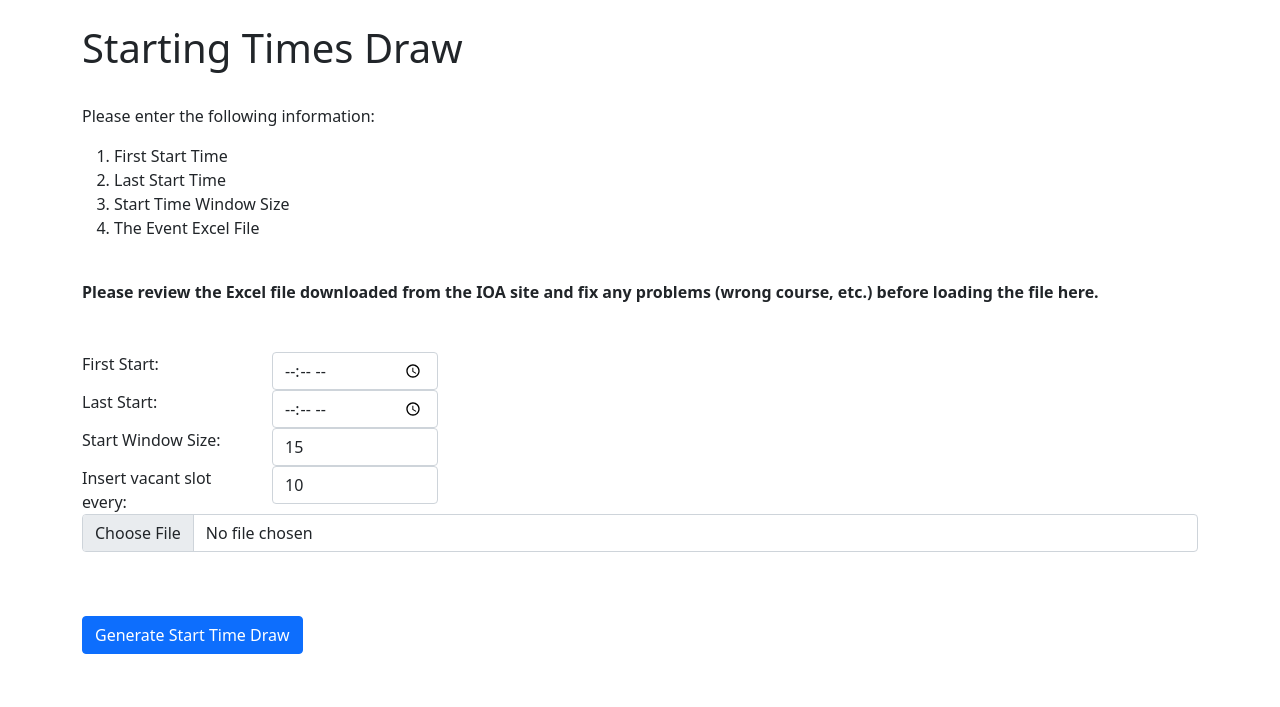
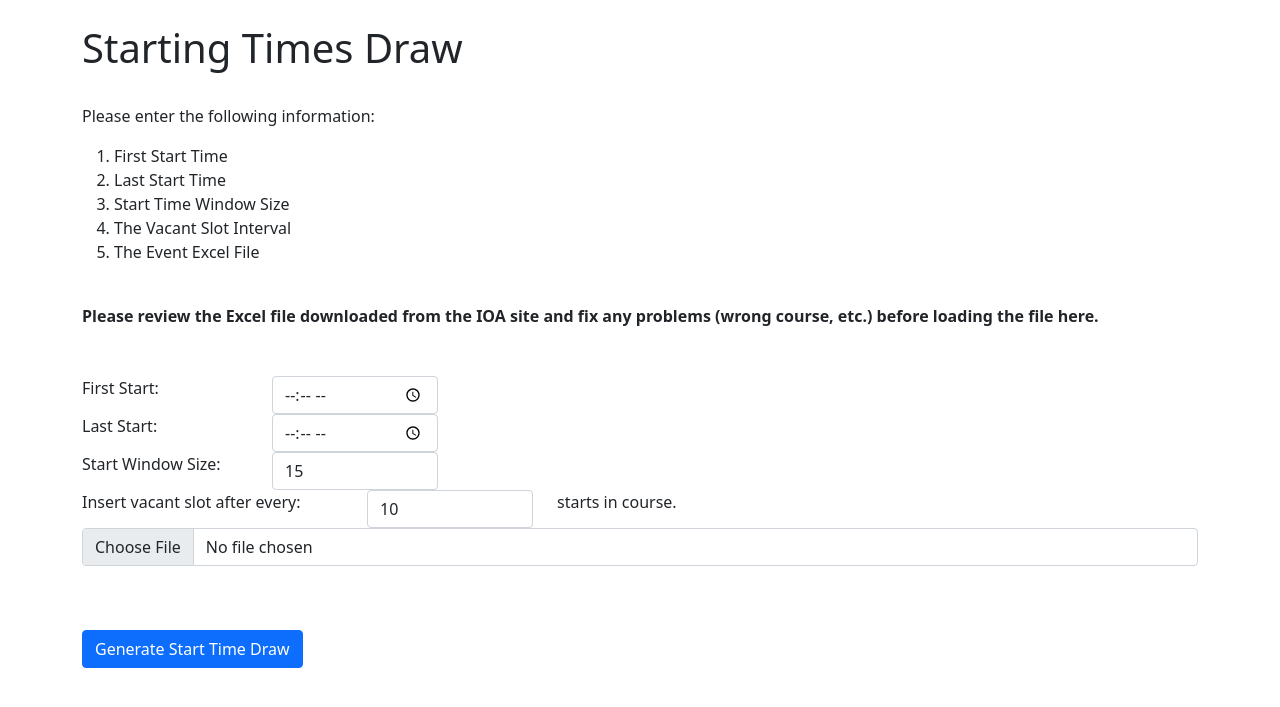
Before and after one commit to dhyvc/Start_Times_Draw, a Flask app: page / in a window 1280 px wide. Shown: the top 707 px of the page. Run offline with Flask 2, Linux system fonts and the light colour scheme.

Commit message:
Modified HTML file - added vacant slot support.

```diff
--- a/templates/start_draw.html
+++ b/templates/start_draw.html
@@ -16,7 +16,8 @@
       <ol>
       	<li>First Start Time</li>
       	<li>Last Start Time</li>
-      	<li>Start Time Window Size</li>
+        <li>Start Time Window Size</li>
+        <li>The Vacant Slot Interval</li>
       	<li>The Event Excel File</li>
       </ol>
       <br/>
@@ -52,12 +53,13 @@
       <input type="number" value="15" step="15" min="15" max="60" class="form-control" id="start_window" name="start_window">
     </div>
     <div class="w-100"></div>
-    <div class="col-2">
-      <label for="vacant_slot">Insert vacant slot every:</label>
+    <div class="col-3">
+      <label for="vacant_slot">Insert vacant slot after every:</label>
     </div>
     <div class="col-xxl-1 col-sm-2">
       <input type="number" value="10" step="1" min="1" max="60" class="form-control" id="vacant_slot" name="vacant_slot">
     </div>
+    <div class="col-2">starts in course.</div>
     <div class="w-100"></div>
     <div class="input-group mb-3">
   <!-- <button class="btn btn-outline-secondary" type="button" id="inputGroupFileAddon03">Button</button> -->
```
